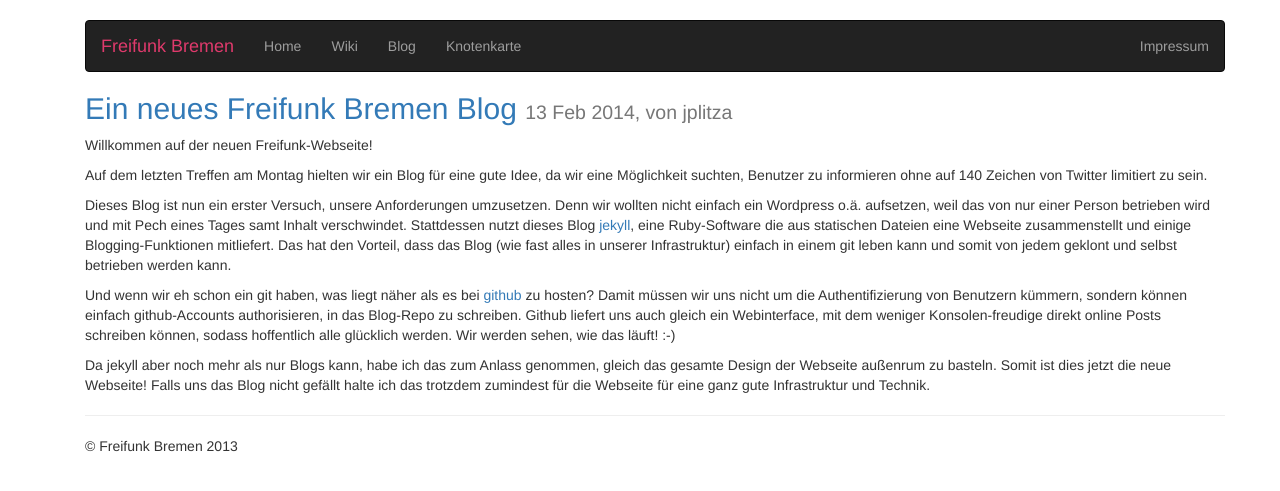
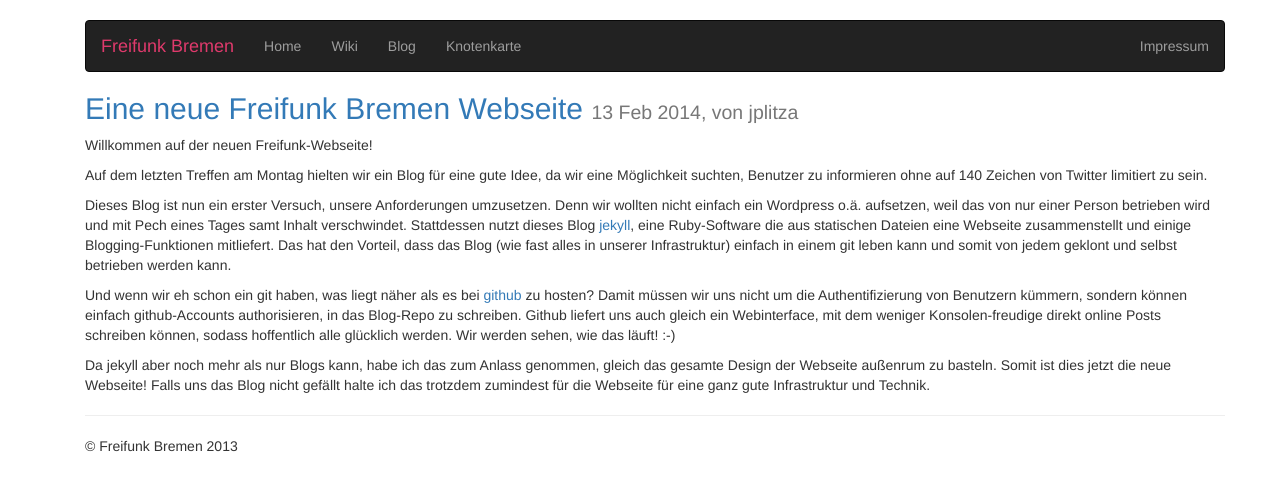
Before and after one commit to FreifunkBremen/bremen.freifunk.net, a Jekyll site: the page built from _posts/2014-02-13-neue-webseite.markdown, in a window 1280 px wide. Shown: the top 491 px of the page. Built offline with Jekyll 4.4.1, drawn with Linux system fonts in a browser that asks for light colours; nearby versions of some CDN libraries; Markdown is read by kramdown in place of the engine named in the settings.

Commit message:
Renamed post

```diff
--- a/_posts/2014-02-13-welcome-to-jekyll.markdown
+++ b/_posts/2014-02-13-neue-webseite.markdown
@@ -1,6 +1,6 @@
 ---
 layout: post
-title:  Ein neues Freifunk Bremen Blog
+title:  Eine neue Freifunk Bremen Webseite
 date:   2014-02-13 10:57:44
 author: jplitza
 ---
```
